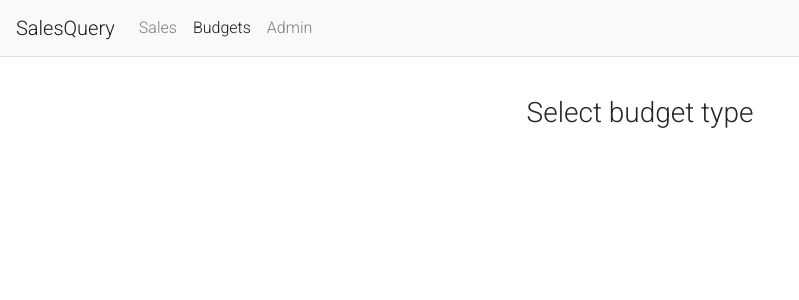
After one commit to anthonyvittoria/Ledger, a Django app: template templates/SalesQuery/choose_budget_type.html in a window 1280 px wide. The commit adds this page. Shown: the top 300 px of the page, without its empty margins (0-799 px from the left). Run offline with Django 3.2, Linux system fonts and the light colour scheme; the template is opened without the code that fills it, so the values that code supplies are empty; some libraries are stand-ins or nearby versions.

Commit message:
Reorder views, add list of actual/budget types

```diff
--- a/static/SalesQuery/main.css
+++ b/static/SalesQuery/main.css
@@ -1,5 +1,6 @@
 body {
-    font-family: 'Nunito', sans-serif;
+    font-family: 'Roboto', sans-serif;
+    font-weight: 300;
     padding-top: 3em;
 }
 .table {
--- a/templates/SalesQuery/base.html
+++ b/templates/SalesQuery/base.html
@@ -9,6 +9,7 @@
         <meta name="viewport" content="width=device-width, initial-scale=1, shrink-to-fit=no">
         <title>SalesQuery Demo</title>
         <link href="https://fonts.googleapis.com/css?family=Nunito:400,700&display=swap" rel="stylesheet">
+        <link href="https://fonts.googleapis.com/css?family=Roboto:300&display=swap" rel="stylesheet">
         <link rel="shortcut icon" href="{% static 'SalesQuery/img/favicon.ico' %}" type="image/vnd.microsoft.icon" />
 
         <!-- Core Bootstrap CSS -->
@@ -31,7 +32,7 @@
         <a class="nav-link" href="{% url 'choose_sale' %}">Sales</a>
       </li>
       <li class="nav-item">
-        <a class="nav-link" href="{% url 'choose_budget_location' %}">Budgets</a>
+        <a class="nav-link" href="#">Budgets</a>
       </li>
       <li class="nav-item">
         <a class="nav-link" href="{% url 'admin:index' %}">Admin</a>
--- a/templates/SalesQuery/base_budget.html
+++ b/templates/SalesQuery/base_budget.html
@@ -9,6 +9,7 @@
         <meta name="viewport" content="width=device-width, initial-scale=1, shrink-to-fit=no">
         <title>SalesQuery Demo</title>
         <link href="https://fonts.googleapis.com/css?family=Nunito:400,700&display=swap" rel="stylesheet">
+        <link href="https://fonts.googleapis.com/css?family=Roboto:300&display=swap" rel="stylesheet">
         <link rel="shortcut icon" href="{% static 'SalesQuery/img/favicon.ico' %}" type="image/vnd.microsoft.icon" />
 
         <!-- Core Bootstrap CSS -->
@@ -31,7 +32,7 @@
         <a class="nav-link" href="{% url 'choose_sale' %}">Sales</a>
       </li>
       <li class="nav-item active">
-        <a class="nav-link" href="{% url 'choose_budget_location' %}">Budgets<span class="sr-only">(current)</span></a>
+        <a class="nav-link" href="#">Budgets<span class="sr-only">(current)</span></a>
       </li>
       <li class="nav-item">
         <a class="nav-link" href="{% url 'admin:index' %}">Admin</a>
--- a/templates/SalesQuery/base_sale.html
+++ b/templates/SalesQuery/base_sale.html
@@ -9,6 +9,7 @@
         <meta name="viewport" content="width=device-width, initial-scale=1, shrink-to-fit=no">
         <title>SalesQuery Demo</title>
         <link href="https://fonts.googleapis.com/css?family=Nunito:400,700&display=swap" rel="stylesheet">
+        <link href="https://fonts.googleapis.com/css?family=Roboto:300&display=swap" rel="stylesheet">
         <link rel="shortcut icon" href="{% static 'SalesQuery/img/favicon.ico' %}" type="image/vnd.microsoft.icon" />
 
         <!-- Core Bootstrap CSS -->
@@ -34,7 +35,7 @@
         <a class="nav-link" href="{% url 'choose_sale' %}">Sales<span class="sr-only">(current)</span></a>
       </li>
       <li class="nav-item">
-        <a class="nav-link" href="{% url 'choose_budget_location' %}">Budgets</a>
+        <a class="nav-link" href="#">Budgets</a>
       </li>
       <li class="nav-item">
         <a class="nav-link" href="{% url 'admin:index' %}">Admin</a>
--- /dev/null
+++ b/templates/SalesQuery/choose_budget_type.html
@@ -0,0 +1,9 @@
+{% extends 'SalesQuery/base_budget.html' %} {% load static %}
+{% block body %}
+<div class="container mx-auto text-center mt-5">
+    <h3 class="mb-5">Select budget type</h3>
+    {% for type in budget_types %}
+    <button type="button" class="btn btn-outline-primary">{{ type }}</button>
+    {% endfor %}
+</div>
+{% endblock %}
--- a/templates/SalesQuery/choose_budget_year.html
+++ b/templates/SalesQuery/cy_budget_plant_customer.html
@@ -6,7 +6,7 @@
             <h3 class="mt-5 mx-auto text-center">Select year</h3>
             <div class="list-group my-5 mx-auto" style="width: 20em;">
                 {% for year in years %}
-                    <a href="{% url 'budget' location_name_slug year %}" style="text-decoration: none;"><button type="button" class="list-group-item list-group-item-action my-1">{{ year }}</button></a>
+                    <a href="{% url 'budget_plant_customer' location_name_slug year %}" style="text-decoration: none;"><button type="button" class="list-group-item list-group-item-action my-1">{{ year }}</button></a>
                 {% endfor %}
             </div>
         {% endif %}
--- a/urls.py
+++ b/urls.py
@@ -7,7 +7,7 @@ urlpatterns = [
         path('sale/', views.choose_sale, name='choose_sale'),
         path('sale/location/<slug:location_name_slug>', views.sale_by_location, name='sale_by_location'),
         path('sale/customer/<slug:customer_name_slug>', views.sale_by_customer, name='sale_by_customer'),
-        path('budget/', views.choose_budget_location, name='choose_budget_location'),
-        path('budget/<slug:location_name_slug>', views.choose_budget_year, name='choose_budget_year'),
-        path('budget/<slug:location_name_slug>/<int:year>', views.budget, name='budget'),
+        path('budget/plant-customer/', views.cl_budget_plant_customer, name='cl_budget_plant_customer'),
+        path('budget/plant-customer/<slug:location_name_slug>', views.cy_budget_plant_customer, name='cy_budget_plant_customer'),
+        path('budget/<slug:location_name_slug>/<int:year>', views.budget_plant_customer, name='budget_plant_customer'),
 ]
```
Also changed, not shown: templates/SalesQuery/budget_plant_customer.html (renamed from templates/SalesQuery/budget.html, +11 -9 lines), templates/SalesQuery/cl_budget_plant_customer.html (added, +13 -0 lines), templates/SalesQuery/index.html (+31 -3 lines), views.py (+6 -6 lines).
